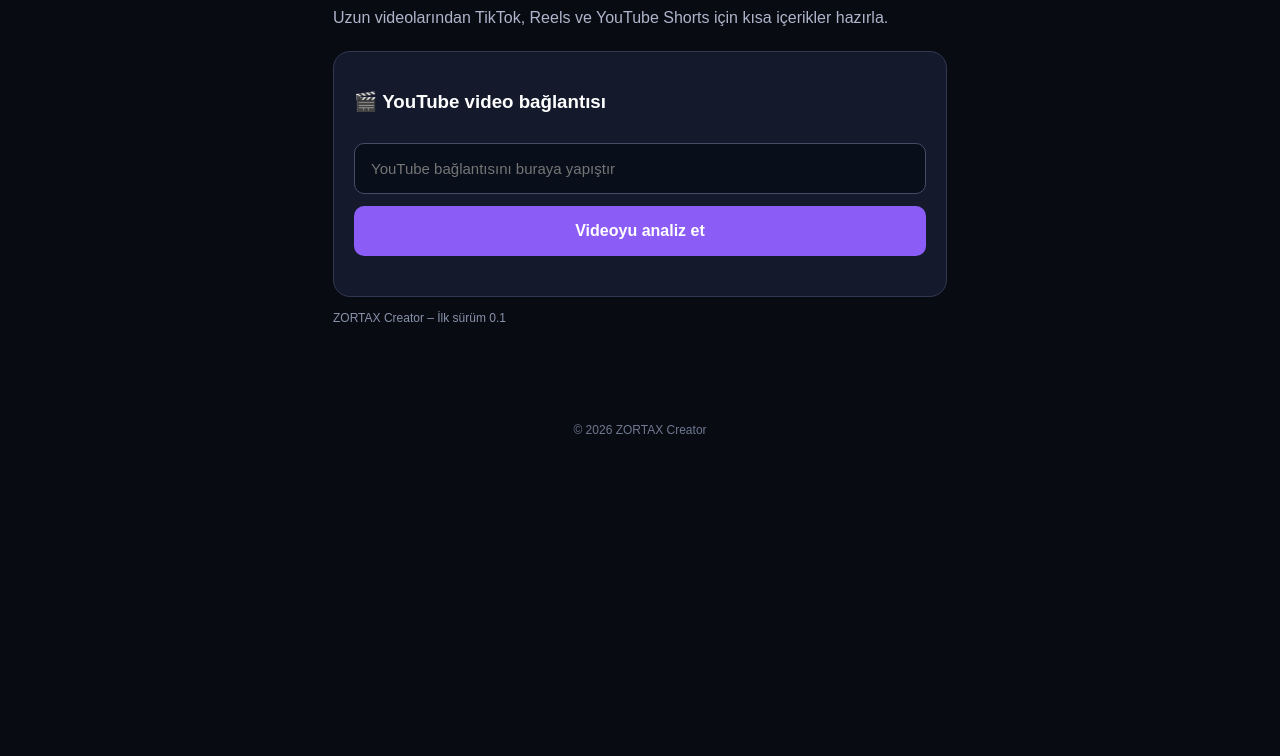
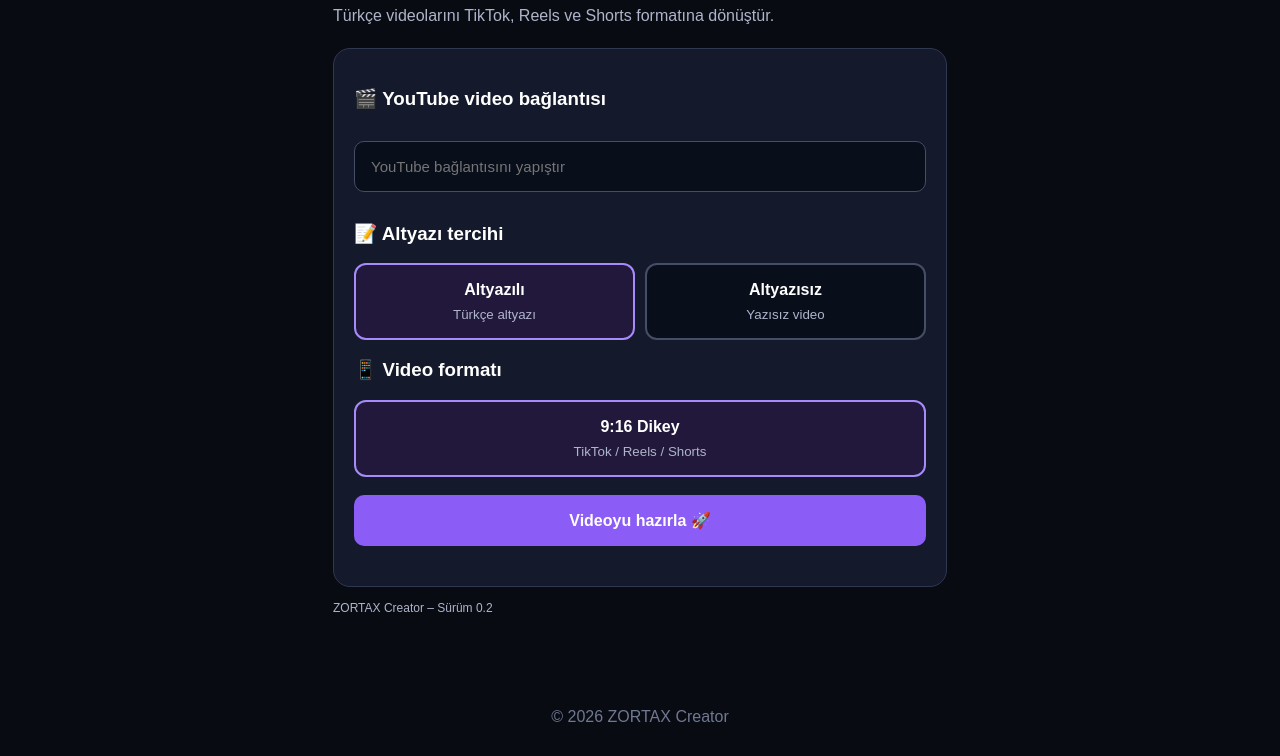
Before and after one commit to can170782-cmyk/zortax-creator, a plain HTML site: page index.html in a window 1280 px wide. Shown: the part 198-954 px from the top of the page. Before the commit the page ends 800 px from the top, so only its background shows below. Drawn offline with Linux system fonts and the light colour scheme.

Commit message:
Update index.html

```diff
--- a/index.html
+++ b/index.html
@@ -7,45 +7,86 @@
 <title>ZORTAX Creator</title>
 <style>
 *{box-sizing:border-box}
-body{margin:0;background:#090b13;color:white;font-family:Arial,sans-serif}
-header{padding:24px 18px;background:#111526;border-bottom:1px solid #292f46}
+body{margin:0;background:#090b13;color:white;font-family:Arial}
+header{padding:24px;background:#111526;border-bottom:1px solid #292f46}
 .logo{font-size:27px;font-weight:900;color:#a78bfa}
 .logo span{color:white}
 main{max-width:650px;margin:30px auto;padding:18px}
-h1{font-size:30px}
+h1{font-size:29px}
 p{color:#aeb5ca;line-height:1.6}
 .panel{background:#141a2b;border:1px solid #303750;border-radius:17px;padding:20px;margin-top:20px}
 input{width:100%;padding:16px;border-radius:10px;border:1px solid #454d67;background:#090e1b;color:white;font-size:15px;margin:12px 0}
-button{width:100%;padding:16px;border:0;border-radius:10px;background:#8b5cf6;color:white;font-size:16px;font-weight:bold;cursor:pointer}
-button:disabled{opacity:.5}
-.note{font-size:12px;color:#8992ab}
-#result{margin-top:20px;white-space:pre-wrap;color:#d9d5ff;line-height:1.7}
-footer{text-align:center;color:#707991;padding:35px;font-size:12px}
+button{width:100%;padding:16px;border:0;border-radius:10px;background:#8b5cf6;color:white;font-size:16px;font-weight:bold}
+.options{display:grid;grid-template-columns:1fr 1fr;gap:10px;margin:15px 0}
+.option{padding:16px;border:2px solid #454d67;border-radius:12px;background:#090e1b;text-align:center;cursor:pointer}
+.option.active{border-color:#a78bfa;background:#21183b}
+.option small{display:block;color:#aeb5ca;margin-top:8px}
+#result{margin-top:20px;color:#d9d5ff;white-space:pre-wrap;line-height:1.7}
+.note{font-size:12px}
+footer{text-align:center;color:#707991;padding:30px}
 </style>
 </head>
 <body>
 <header><div class="logo">ZORTAX <span>CREATOR</span></div></header>
 <main>
-<h1>Videolarını kısa kesitlere dönüştür! 🚀</h1>
-<p>Uzun videolarından TikTok, Reels ve YouTube Shorts için kısa içerikler hazırla.</p>
+<h1>Videonu hazırla! 🚀</h1>
+<p>Türkçe videolarını TikTok, Reels ve Shorts formatına dönüştür.</p>
+
 <div class="panel">
 <h3>🎬 YouTube video bağlantısı</h3>
-<input id="url" placeholder="YouTube bağlantısını buraya yapıştır">
-<button id="btn" onclick="analyze()">Videoyu analiz et</button>
+<input id="url" placeholder="YouTube bağlantısını yapıştır">
+
+<h3>📝 Altyazı tercihi</h3>
+<div class="options">
+<div class="option active" id="yes" onclick="choose('yes')">
+<strong>Altyazılı</strong>
+<small>Türkçe altyazı</small>
+</div>
+<div class="option" id="no" onclick="choose('no')">
+<strong>Altyazısız</strong>
+<small>Yazısız video</small>
+</div>
+</div>
+
+<h3>📱 Video formatı</h3>
+<div class="option active">
+<strong>9:16 Dikey</strong>
+<small>TikTok / Reels / Shorts</small>
+</div>
+
+<br>
+<button onclick="prepare()">Videoyu hazırla 🚀</button>
 <div id="result"></div>
 </div>
-<p class="note">ZORTAX Creator – İlk sürüm 0.1</p>
+
+<p class="note">ZORTAX Creator – Sürüm 0.2</p>
 </main>
 <footer>© 2026 ZORTAX Creator</footer>
+
 <script>
-function analyze(){
-const url=document.getElementById('url').value.trim();
-const result=document.getElementById('result');
-if(!url.includes('youtube.com/')&&!url.includes('youtu.be/')){
-result.textContent='Geçerli bir YouTube bağlantısı gir knk!';
+let subtitle="yes";
+
+function choose(value){
+subtitle=value;
+document.getElementById("yes").classList.toggle("active",value==="yes");
+document.getElementById("no").classList.toggle("active",value==="no");
+}
+
+function prepare(){
+let url=document.getElementById("url").value.trim();
+let result=document.getElementById("result");
+
+if(!url.includes("youtube.com/")&&!url.includes("youtu.be/")){
+result.textContent="Geçerli bir YouTube bağlantısı gir knk!";
 return;
 }
-result.textContent='Bağlantı alındı! 🎉\\n\\nBu ilk sürüm henüz videoyu işleyemiyor. Otomatik kesit motorunu bir sonraki aşamada bağlayacağız.';
+
+result.textContent=
+"✅ Bağlantı alındı!\n"+
+"🌍 Dil: Türkçe\n"+
+"📱 Format: Dikey 9:16\n"+
+"📝 Altyazı: "+(subtitle==="yes"?"Açık":"Kapalı")+
+"\n\nArayüz hazır. Video işleme motoru henüz bağlanmadı.";
 }
 </script>
 </body>
```
